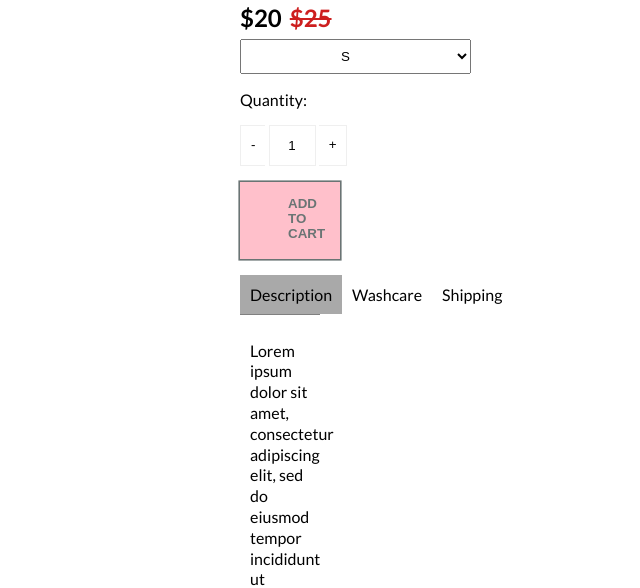
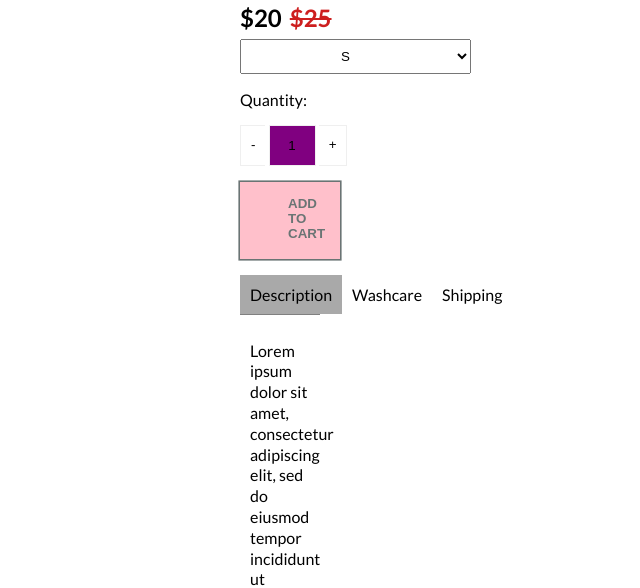
Before and after one commit to Zakkku/git-hub-practice-1-redo-byCloning, a plain HTML site: page product-page-679b1c7e40043aef9a684b93f459aed240effc13/index.html in a window 1280 px wide. Shown: the part 212-800 px from the top of the page, without its empty margins (180-820 px from the left). Drawn offline with Linux system fonts and the light colour scheme.

Commit message:
more absolutley cool colors!

```diff
--- a/product-page-679b1c7e40043aef9a684b93f459aed240effc13/style.css
+++ b/product-page-679b1c7e40043aef9a684b93f459aed240effc13/style.css
@@ -76,7 +76,7 @@ h2 {
     height: 39px;
     padding: 0 5px;
     text-align: center;
-    background-color: transparent;
+    background-color: purple;
     border: 1px solid #efefef;
 }
 
```
